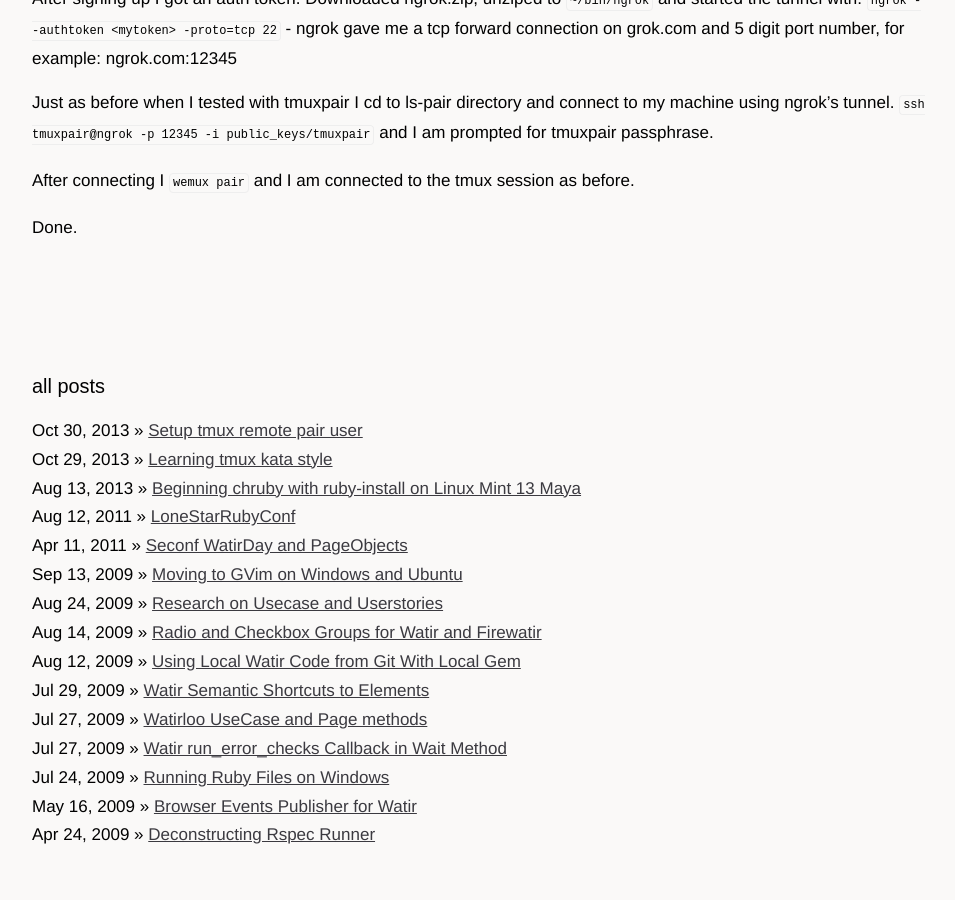
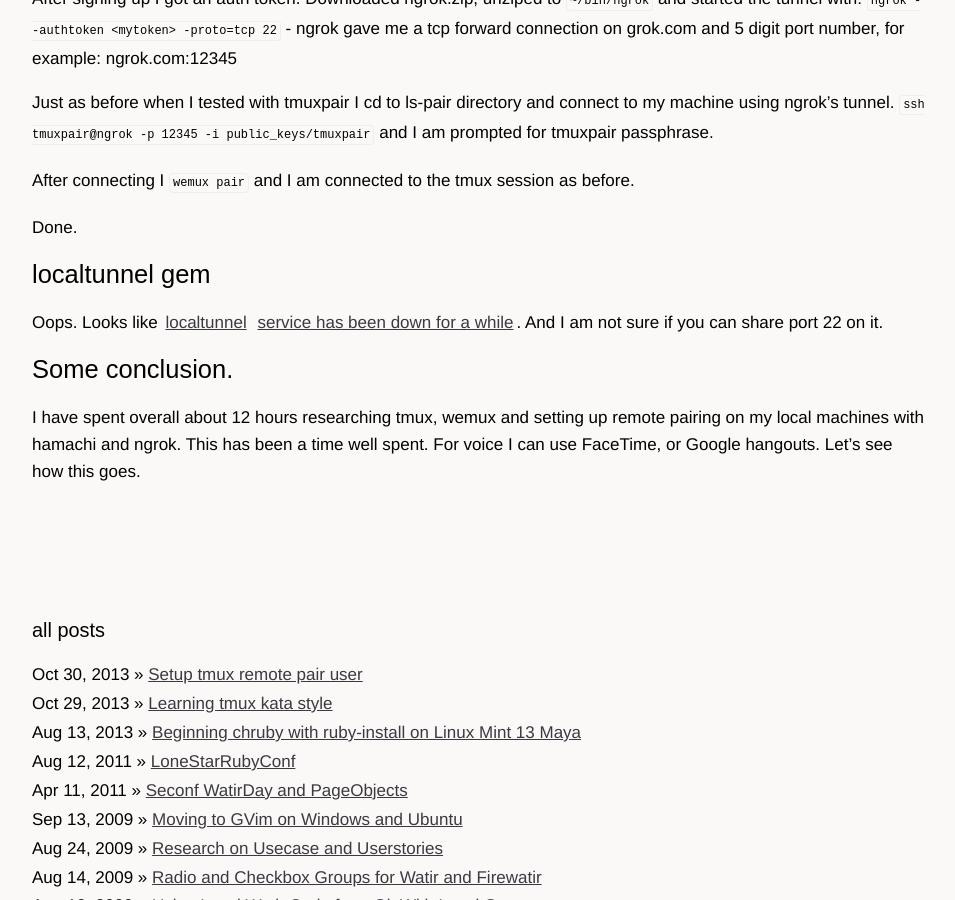
Before and after one commit to marekj/marekj.github.io, a Jekyll site: the page built from _posts/2013-10-30-setup-tmux-pair-user.md, in a window 1280 px wide and 900 px high, scrolled down 2161 px. Shown: the whole window, without its empty margins (160-1115 px from the left). Built offline with Jekyll 4.4.1, drawn with Linux system fonts in a browser that asks for light colours; Markdown is read by kramdown in place of the engine named in the settings; comment, search, counter and statistics services are not loaded; some of the changed text lies outside the part shown.

Commit message:
attempted localtunnel but it's down

```diff
--- a/_posts/2013-10-30-setup-tmux-pair-user.md
+++ b/_posts/2013-10-30-setup-tmux-pair-user.md
@@ -66,3 +66,11 @@
 After connecting I `wemux pair` and I am connected to the tmux session as before.
 
 Done.
+
+## localtunnel gem
+
+Oops. Looks like [localtunnel](http://progrium.com/localtunnel/) [service has been down for a while](https://github.com/progrium/localtunnel/issues/116). And I am not sure if you can share port 22 on it.
+
+## Some conclusion.
+
+I have spent overall about 12 hours researching tmux, wemux and setting up remote pairing on my local machines with hamachi and ngrok. This has been a time well spent. For voice I can use FaceTime, or Google hangouts. Let's see how this goes.
```
Also changed, not shown: other parts of _posts/2013-10-30-setup-tmux-pair-user.md (+1 -1 lines).
